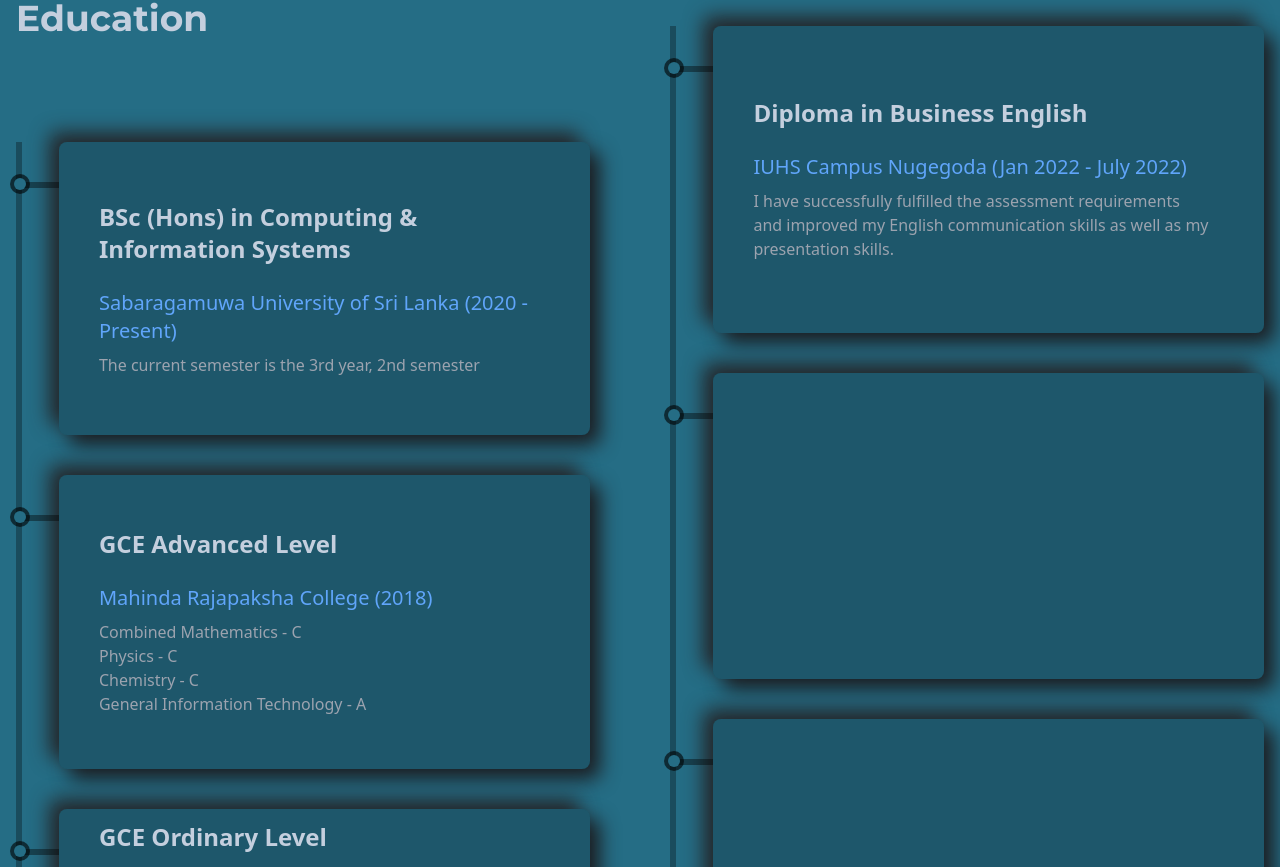
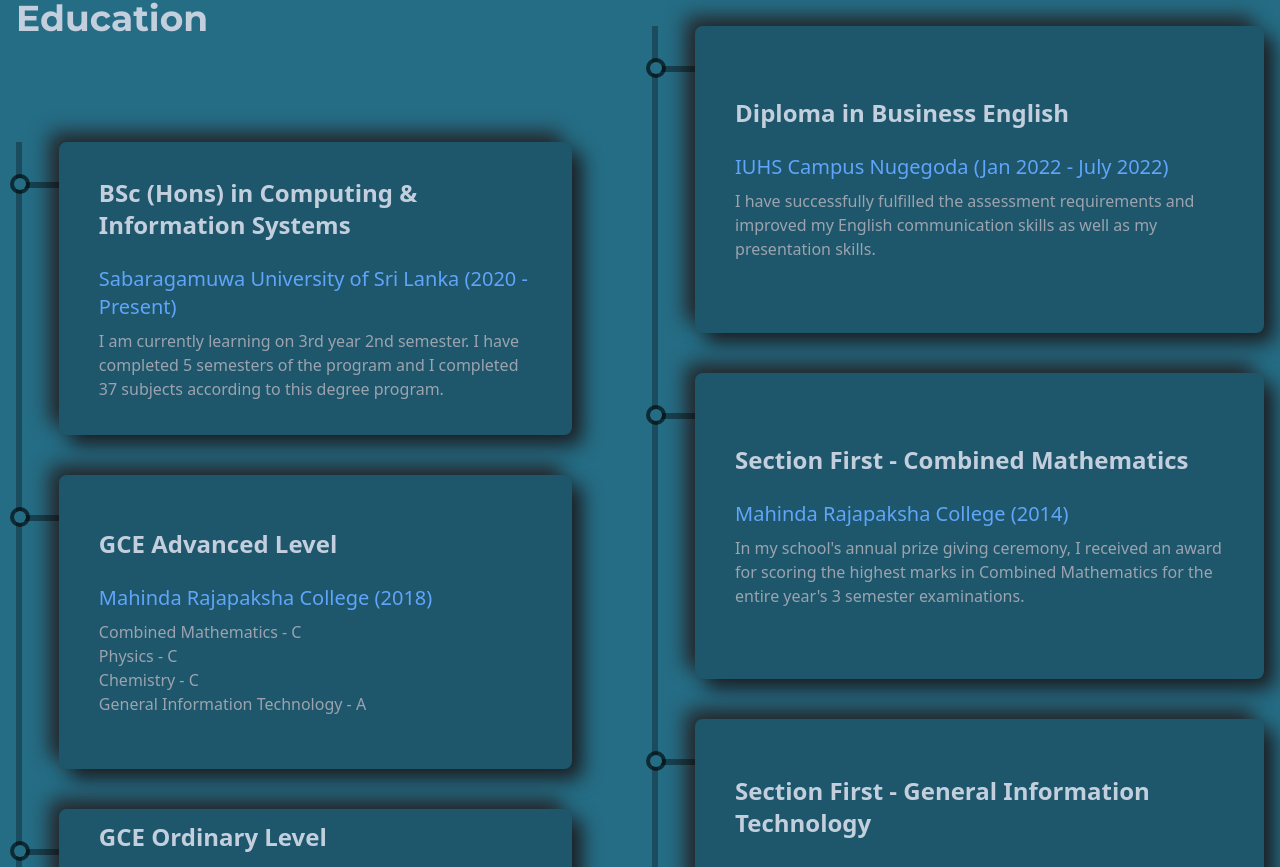
Before and after one commit to kaush997/My-Portfolio-Website, a React (Create React App) app: page / in a window 1280 px wide. Shown: the part 3693-4560 px from the top of the page. Built offline with nearby package versions, Linux system fonts and the light colour scheme.

Commit message:
commit changes

```diff
--- a/src/components/resume/Education.js
+++ b/src/components/resume/Education.js
@@ -12,7 +12,7 @@
       {/* part one */}
       <div>
         <div className="py-6 lgl:py-12 font-titleFont flex flex-col gap-4 ">
-          <p className="text-sm text-designColor tracking-[4px]">2012 - 2023</p>
+         <p className="text-sm text-designColor tracking-[4px]">2012 - 2023</p>
           <h2 className="text-3xl md:text-4xl font-bold">Education</h2>
         </div>
         <div className="mt-6 lgl:mt-14 w-full h-[1000px] border-l-[6px] border-l-black border-opacity-30 flex flex-col gap-10">
@@ -20,7 +20,7 @@
             title="BSc (Hons) in Computing & Information Systems"
             subTitle="Sabaragamuwa University of Sri Lanka (2020 - Present)"
             //result=""
-            des="The current semester is the 3rd year, 2nd semester"
+            des="I am currently learning on 3rd year 2nd semester. I have completed 5 semesters of the program and I completed 37 subjects according to this degree program."
           />
           <ResumeCard
             title="GCE Advanced Level"
@@ -48,6 +48,7 @@
             des8="Dancing - B"
 
           />
+
         </div>
       </div>
       {/* part Two */}
@@ -62,20 +63,22 @@
             title="Diploma in Business English"
             subTitle="IUHS Campus Nugegoda (Jan 2022 - July 2022)"
             //result=""
-            des="I have successfully fulfilled the assessment requirements"
-            des1="and improved my English communication skills as well as my presentation skills."
+            des="I have successfully fulfilled the assessment requirements
+           and improved my English communication skills as well as my presentation skills."
           />
           <ResumeCard
-            title=""
-            subTitle=""
+            title="Section First - Combined Mathematics"
+            subTitle="Mahinda Rajapaksha College (2014)"
             //result=""
-            des=""
+            des="In my school's annual prize giving ceremony, I received an award for scoring
+            the highest marks in Combined Mathematics for the entire year's 3 semester examinations."
           />
           <ResumeCard
-            title=""
-            subTitle=""
+            title="Section First - General Information Technology"
+            subTitle="Mahinda Rajapaksha College (2014)"
            // result=""
-            des=""
+            des="In my school's annual prize giving ceremony, I received an award for scoring the highest marks in
+            General Information Technology for the entire year's 3 semester examinations."
           />
         </div>
       </div>
--- a/src/components/resume/Experience.js
+++ b/src/components/resume/Experience.js
@@ -11,7 +11,7 @@
     >
       <div>
        <div className="flex flex-col gap-4">
-          <p className="text-sm text-wite tracking-[4px]">Subjects Covered</p>
+          <p className="text-xl mt-10 text-wite tracking-[4px]">Subjects Covered</p>
           <h2 className="text-4xl font-bold"> </h2>
   </div>
         <div className="mt-14 w-full h-[1000px] border-l-[6px] border-l-black border-opacity-30 flex flex-col gap-10">
```
